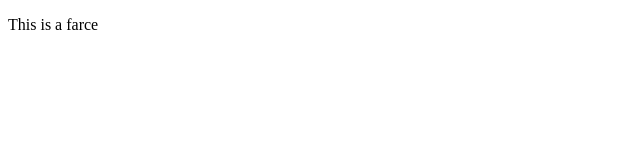
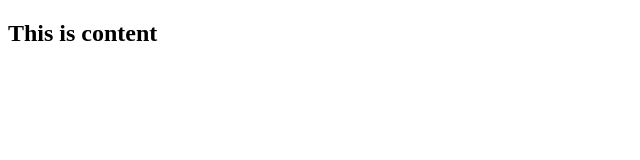
Before and after one commit to reygutierrez11/RichLabOne, a plain HTML site: page index.html in a window 1280 px wide. Shown: the whole page, without its empty margins (0-640 px from the left). Drawn offline with Linux system fonts and the light colour scheme.

Commit message:
This is to try out the first box of the collection of 3

```diff
--- a/index.html
+++ b/index.html
@@ -5,13 +5,10 @@
   <title></title>
 </head>
 <body>
-  <p>
-    This is a farce
-  </p>
   <div>
 
     <div>
-
+      <h2>This is content</h2>
     </div>
 
     <div>
```
